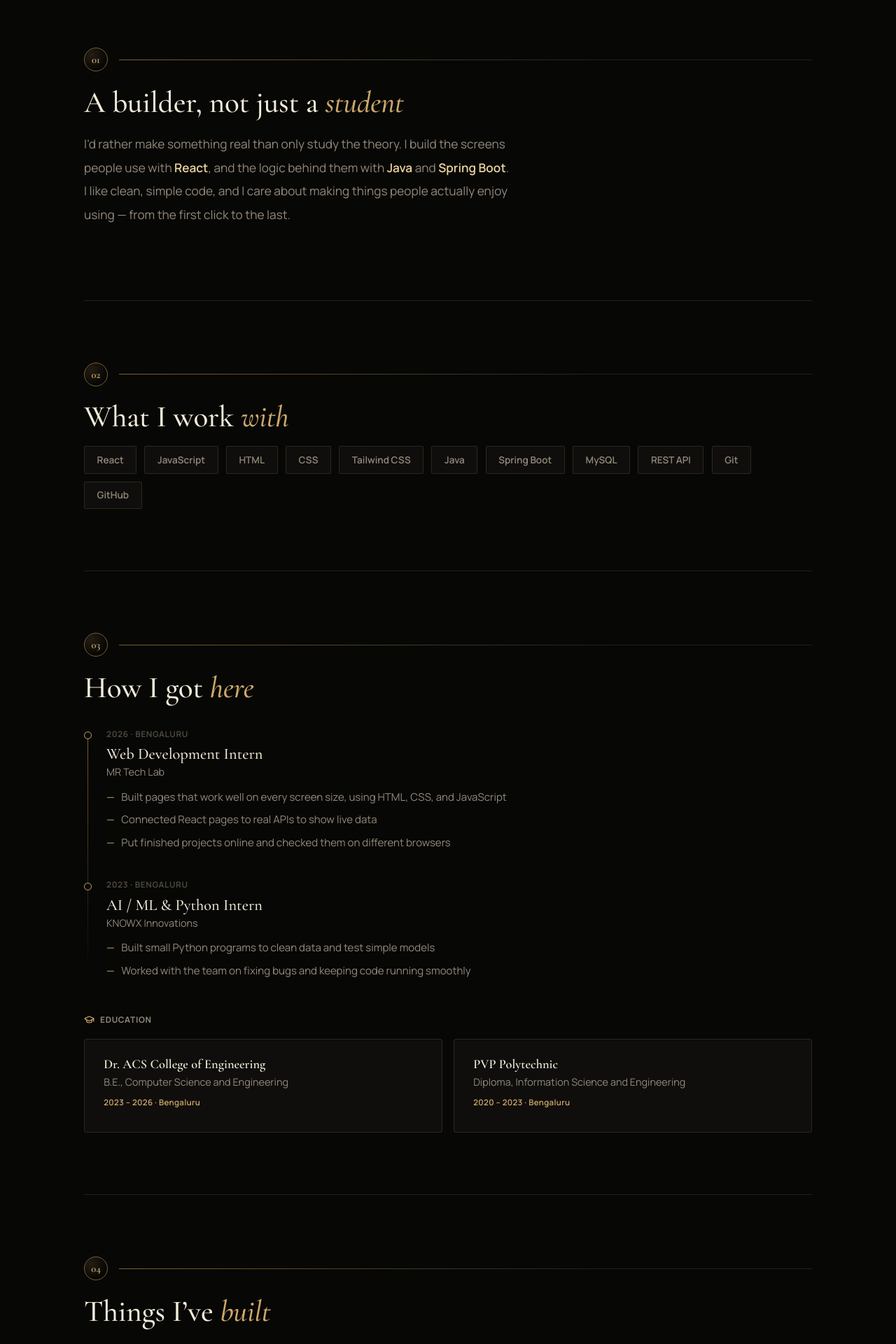
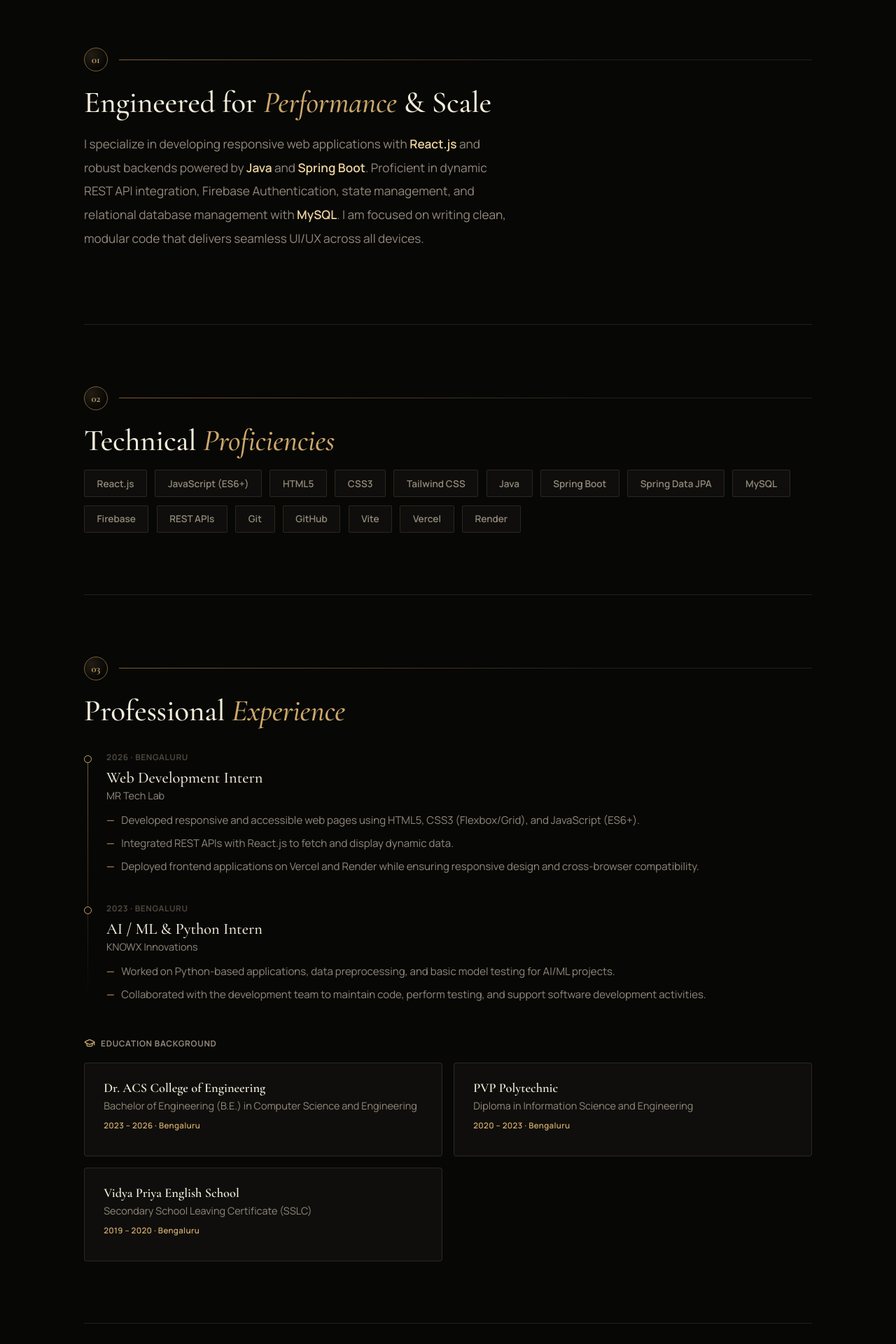
Before and after one commit to RAHUL2525252525/PORTFOLIO, a React (Vite) app: page / in a window 1280 px wide. Shown: the part 820-2740 px from the top of the page at 70% size. Built offline with nearby package versions, Linux system fonts and the light colour scheme.

Commit message:
Update App.jsx

```diff
--- a/src/App.jsx
+++ b/src/App.jsx
@@ -1,19 +1,19 @@
 import { useEffect, useRef, useState } from 'react'
 import {
   Github, Linkedin, Mail, Phone, ArrowUpRight, Sparkles,
-  Code2, Server, Database, Wrench, Award, GraduationCap,
+  Code2, Server, Database, Wrench, Award, GraduationCap, ShieldCheck, Cpu
 } from 'lucide-react'
 import './index.css'
 
 /* ================================================================== */
-/* content — kept in plain, simple words                               */
+/* content — aligned with professional resume details                 */
 /* ================================================================== */
 
 const ROLES = [
   'React Developer',
   'Frontend Developer',
+  'Full Stack Developer',
   'Software Developer',
-  'Java Full Stack Developer',
 ]
 
 const NAV = [
@@ -27,39 +27,40 @@ const NAV = [
 ]
 
 const SKILLS = [
-  'React', 'JavaScript', 'HTML', 'CSS', 'Tailwind CSS',
-  'Java', 'Spring Boot', 'MySQL', 'REST API', 'Git', 'GitHub',
+  'React.js', 'JavaScript (ES6+)', 'HTML5', 'CSS3', 'Tailwind CSS',
+  'Java', 'Spring Boot', 'Spring Data JPA', 'MySQL', 'Firebase',
+  'REST APIs', 'Git', 'GitHub', 'Vite', 'Vercel', 'Render'
 ]
 
-// Real order a request travels: screen, then server, then database, then tools.
+// Architecture request flow: Client -> Server -> Database -> Tooling & Infra
 const STACK_LAYERS = [
   {
     icon: Code2,
-    title: 'What you see',
-    subtitle: 'Frontend',
-    items: ['React', 'Tailwind CSS', 'HTML', 'CSS'],
-    blurb: 'The screens and buttons a person taps.',
+    title: 'Frontend Presentation',
+    subtitle: 'User Interface',
+    items: ['React.js', 'JavaScript (ES6+)', 'HTML5', 'CSS3', 'Tailwind CSS', 'Vite'],
+    blurb: 'Responsive, accessible web screens and component architecture engineered for seamless user interaction.',
   },
   {
     icon: Server,
-    title: 'What runs it',
-    subtitle: 'Backend',
-    items: ['Java', 'Spring Boot', 'REST API'],
-    blurb: 'The logic behind the screen. It answers every request.',
+    title: 'Backend Logic & APIs',
+    subtitle: 'Server Side',
+    items: ['Java', 'Spring Boot', 'Spring Data JPA', 'REST APIs', 'Firebase Auth'],
+    blurb: 'Robust application logic, secure authentication pipelines, and efficient API endpoint handling.',
   },
   {
     icon: Database,
-    title: 'Where data lives',
-    subtitle: 'Database',
-    items: ['MySQL'],
-    blurb: 'Where everything gets saved, and read back later.',
+    title: 'Data Persistence',
+    subtitle: 'Database & Storage',
+    items: ['MySQL', 'Firebase Realtime DB', 'CRUD Operations'],
+    blurb: 'Structured data modeling, relational storage, and real-time state synchronization.',
   },
   {
     icon: Wrench,
-    title: 'How I build it',
-    subtitle: 'Tools',
-    items: ['Git', 'GitHub'],
-    blurb: 'Version control, and where the code lives online.',
+    title: 'Build & Deployment',
+    subtitle: 'Tooling & Hosting',
+    items: ['Git', 'GitHub', 'VS Code', 'IntelliJ IDEA', 'Vercel', 'Render'],
+    blurb: 'Version control, continuous integration workflows, and modern cloud hosting environments.',
   },
 ]
 
@@ -70,9 +71,9 @@ const EXPERIENCE = [
     time: '2026',
     place: 'Bengaluru',
     points: [
-      'Built pages that work well on every screen size, using HTML, CSS, and JavaScript',
-      'Connected React pages to real APIs to show live data',
-      'Put finished projects online and checked them on different browsers',
+      'Developed responsive and accessible web pages using HTML5, CSS3 (Flexbox/Grid), and JavaScript (ES6+).',
+      'Integrated REST APIs with React.js to fetch and display dynamic data.',
+      'Deployed frontend applications on Vercel and Render while ensuring responsive design and cross-browser compatibility.',
     ],
   },
   {
@@ -81,8 +82,8 @@ const EXPERIENCE = [
     time: '2023',
     place: 'Bengaluru',
     points: [
-      'Built small Python programs to clean data and test simple models',
-      'Worked with the team on fixing bugs and keeping code running smoothly',
+      'Worked on Python-based applications, data preprocessing, and basic model testing for AI/ML projects.',
+      'Collaborated with the development team to maintain code, perform testing, and support software development activities.',
     ],
   },
 ]
@@ -91,30 +92,30 @@ const PROJECTS = [
   {
     id: '01',
     title: 'ShopSphere',
-    tag: 'a full-stack online store',
-    desc: 'A complete online shop. People can browse, search, add to cart, and track orders. Behind it, an admin panel manages products, users, and stock.',
-    tech: ['React', 'Spring Boot', 'MySQL', 'REST API'],
-    note: 'The server sleeps to save cost. Give it 30–60 seconds to wake up before the live site loads fully.',
+    tag: 'Full-Stack E-Commerce Web Application',
+    desc: 'A complete full-stack e-commerce web application featuring product browsing, search functionality, cart, wishlist, user authentication, and order management. Includes an admin dashboard to manage products, users, inventory, and orders using CRUD operations.',
+    tech: ['React.js', 'JavaScript (ES6+)', 'Java', 'Spring Boot', 'Spring Data JPA', 'REST APIs', 'MySQL', 'Git'],
+    note: 'Note: Start the backend first (Render free tier may take 30–60 seconds to wake up), then open the frontend.',
     links: [
-      { label: 'Live site', href: 'https://shopsphere-8m8f.vercel.app/' },
-      { label: 'Backend', href: 'https://shopsphere-backend-5umn.onrender.com' },
+      { label: 'Live Site', href: 'https://shopsphere-8m8f.vercel.app/' },
+      { label: 'Backend API', href: 'https://shopsphere-backend-5umn.onrender.com' },
     ],
     featured: true,
   },
   {
     id: '02',
     title: 'AI Exam Companion',
-    tag: 'an exam practice app',
-    desc: 'A practice test app that scores you right away. A built-in AI chatbot explains why an answer was wrong, instead of just marking it incorrect.',
-    tech: ['JavaScript', 'Firebase', 'Groq API'],
-    links: [{ label: 'Live site', href: 'https://ai-exam-companion-ghzc.onrender.com' }],
+    tag: 'AI-Powered Exam Preparation Application',
+    desc: 'Interactive mock test platform with instant score calculation, answer validation, and performance tracking. Integrated Groq API to power an AI chatbot that explains complex concepts and clarifies wrong answers in real-time.',
+    tech: ['HTML5', 'CSS3', 'JavaScript (ES6+)', 'Firebase Authentication', 'Groq API', 'JSON'],
+    links: [{ label: 'Live Site', href: 'https://ai-exam-companion-ghzc.onrender.com' }],
   },
   {
     id: '03',
     title: 'Personal Portfolio',
-    tag: 'an earlier version of this site',
-    desc: 'My first portfolio site. Built to be fast, clean, and easy to read on any device.',
-    tech: ['React', 'Vite', 'CSS'],
+    tag: 'Responsive Developer Portfolio',
+    desc: 'A high-performance personal portfolio website built with modular, reusable React components to showcase projects, technical skills, certifications, and contact information.',
+    tech: ['React.js', 'Vite', 'JavaScript (ES6+)', 'CSS3 (Flexbox & Grid)', 'Vercel'],
   },
 ]
 
@@ -122,12 +123,25 @@ const CERTS = [
   { name: 'Introduction to Java', by: 'Infosys Springboard' },
   { name: 'Cloud Computing', by: 'Infosys Springboard' },
   { name: 'Software Engineering', by: 'Infosys Springboard' },
-  { name: 'AI and Green Skills', by: 'Edunet Foundation, Skills4Future' },
+  { name: 'AI and Green Skills', by: 'Edunet Foundation, Skills4Future Program' },
 ]
 
 const EDUCATION = [
-  { school: 'Dr. ACS College of Engineering', degree: 'B.E., Computer Science and Engineering', time: '2023 – 2026 · Bengaluru' },
-  { school: 'PVP Polytechnic', degree: 'Diploma, Information Science and Engineering', time: '2020 – 2023 · Bengaluru' },
+  {
+    school: 'Dr. ACS College of Engineering',
+    degree: 'Bachelor of Engineering (B.E.) in Computer Science and Engineering',
+    time: '2023 – 2026 · Bengaluru'
+  },
+  {
+    school: 'PVP Polytechnic',
+    degree: 'Diploma in Information Science and Engineering',
+    time: '2020 – 2023 · Bengaluru'
+  },
+  {
+    school: 'Vidya Priya English School',
+    degree: 'Secondary School Leaving Certificate (SSLC)',
+    time: '2019 – 2020 · Bengaluru'
+  },
 ]
 
 const CONTACTS = [
@@ -173,7 +187,7 @@ function useReveal() {
     if (!el) return
     const obs = new IntersectionObserver(
       ([entry]) => { if (entry.isIntersecting) { setInView(true); obs.disconnect() } },
-      { threshold: 0.15 }
+      { threshold: 0.12 }
     )
     obs.observe(el)
     return () => obs.disconnect()
@@ -216,11 +230,9 @@ function useScrolledPast(threshold = 30) {
 }
 
 /* ================================================================== */
-/* small pieces                                                        */
+/* small components                                                   */
 /* ================================================================== */
 
-// section marker: a gold-ringed medallion with the sheet number, joined by
-// a thin gold thread that runs to the section title — the through-line motif.
 function Eyebrow({ index }) {
   return (
     <div className="eyebrow-row">
@@ -231,7 +243,7 @@ function Eyebrow({ index }) {
 }
 
 /* ================================================================== */
-/* app                                                                  */
+/* main application                                                    */
 /* ================================================================== */
 
 export default function App() {
@@ -242,7 +254,6 @@ export default function App() {
 
   const scrollTo = (id) => document.getElementById(id)?.scrollIntoView({ behavior: 'smooth', block: 'start' })
 
-  // gold spotlight that follows the pointer in the hero — a quiet, premium touch
   const handleHeroMove = (e) => {
     const el = heroRef.current
     if (!el) return
@@ -284,12 +295,12 @@ export default function App() {
           <Reveal>
             <div className="hero-eyebrow">
               <span className="pulse" />
-              Open to work · Bengaluru, India
+              Open to Opportunities · Bengaluru, India
             </div>
           </Reveal>
 
           <Reveal delay={80}>
-            <h1 className="hero-name">Hi, I&rsquo;m <span className="shine">Rahul</span>.</h1>
+            <h1 className="hero-name">Hi, I&rsquo;m <span className="shine">Rahul S</span>.</h1>
           </Reveal>
 
           <Reveal delay={140}>
@@ -301,9 +312,7 @@ export default function App() {
 
           <Reveal delay={200}>
             <p className="hero-desc">
-              I&rsquo;m in my final year of a Computer Science degree. I like to build real apps
-              that work — the part you see and click, made with React, and the part that makes
-              it run, made with Java and Spring Boot.
+              Performance-driven Developer and B.E. Computer Science Graduate with hands-on experience in building responsive web applications using React.js, JavaScript (ES6+), Java, Spring Boot, and MySQL.
             </p>
           </Reveal>
 
@@ -320,15 +329,11 @@ export default function App() {
       <section id="about" className="wrap section">
         <Reveal>
           <Eyebrow index="01" />
-          <h2 className="sec-title">A builder, not just a <em>student</em></h2>
+          <h2 className="sec-title">Engineered for <em>Performance</em> & Scale</h2>
         </Reveal>
         <Reveal delay={100}>
           <p className="about-text">
-            I&rsquo;d rather make something real than only study the theory. I build the screens
-            people use with <strong>React</strong>, and the logic behind them with{' '}
-            <strong>Java</strong> and <strong>Spring Boot</strong>. I like clean, simple code,
-            and I care about making things people actually enjoy using — from the first click to
-            the last.
+            I specialize in developing responsive web applications with <strong>React.js</strong> and robust backends powered by <strong>Java</strong> and <strong>Spring Boot</strong>. Proficient in dynamic REST API integration, Firebase Authentication, state management, and relational database management with <strong>MySQL</strong>. I am focused on writing clean, modular code that delivers seamless UI/UX across all devices.
           </p>
         </Reveal>
       </section>
@@ -337,11 +342,11 @@ export default function App() {
       <section id="skills" className="wrap section">
         <Reveal>
           <Eyebrow index="02" />
-          <h2 className="sec-title">What I work <em>with</em></h2>
+          <h2 className="sec-title">Technical <em>Proficiencies</em></h2>
         </Reveal>
         <div className="skill-cloud">
           {SKILLS.map((s, i) => (
-            <Reveal key={s} delay={i * 35} as="span" className="panel skill-pill">
+            <Reveal key={s} delay={i * 30} as="span" className="panel skill-pill">
               {s}
             </Reveal>
           ))}
@@ -352,7 +357,7 @@ export default function App() {
       <section id="experience" className="wrap section">
         <Reveal>
           <Eyebrow index="03" />
-          <h2 className="sec-title">How I got <em>here</em></h2>
+          <h2 className="sec-title">Professional <em>Experience</em></h2>
         </Reveal>
 
         <div className="timeline">
@@ -371,7 +376,7 @@ export default function App() {
 
         <Reveal delay={100}>
           <div className="edu-label">
-            <GraduationCap size={15} color="var(--gold)" /> Education
+            <GraduationCap size={16} color="var(--gold)" /> Education Background
           </div>
           <div className="edu-grid">
             {EDUCATION.map((ed) => (
@@ -389,7 +394,7 @@ export default function App() {
       <section id="projects" className="wrap section">
         <Reveal>
           <Eyebrow index="04" />
-          <h2 className="sec-title">Things I&rsquo;ve <em>built</em></h2>
+          <h2 className="sec-title">Featured <em>Projects</em></h2>
         </Reveal>
 
         <div className="project-list">
@@ -397,7 +402,7 @@ export default function App() {
             <Reveal key={p.id} delay={i * 100} className="panel project-card">
               <div className="project-heading">
                 <h3>{p.title}</h3>
-                {p.featured && <span className="project-flag">Featured</span>}
+                {p.featured && <span className="project-flag">Featured Full Stack</span>}
               </div>
               <p className="project-tag">{p.tag}</p>
               <p className="project-desc">{p.desc}</p>
@@ -423,7 +428,7 @@ export default function App() {
       <section id="certifications" className="wrap section">
         <Reveal>
           <Eyebrow index="05" />
-          <h2 className="sec-title">Always learning <em>something new</em></h2>
+          <h2 className="sec-title">Certifications &amp; <em>Learning</em></h2>
         </Reveal>
         <div className="cert-grid">
           {CERTS.map((c, i) => (
@@ -442,10 +447,9 @@ export default function App() {
       <section id="stack" className="wrap section">
         <Reveal>
           <Eyebrow index="06" />
-          <h2 className="sec-title">How a request moves through my <em>apps</em></h2>
+          <h2 className="sec-title">Application Architecture &amp; <em>Data Flow</em></h2>
           <p className="sec-desc">
-            Top to bottom — the screen you tap, the server that answers, the database that
-            remembers, held together by the tools I use every day.
+            A structured breakdown of client request handling, middleware processing, database persistence, and deployment infrastructure.
           </p>
         </Reveal>
 
@@ -480,8 +484,8 @@ export default function App() {
       <section id="contact" className="wrap section">
         <Reveal>
           <Eyebrow index="07" />
-          <h2 className="contact-title">Let&rsquo;s build <em>something good.</em></h2>
-          <p className="sec-desc">Open to full-stack and frontend roles. Based in Bengaluru, happy to work remote.</p>
+          <h2 className="contact-title">Let&rsquo;s Connect &amp; <em>Build Together.</em></h2>
+          <p className="sec-desc">Open to React, Frontend, Full Stack, and Software Engineering roles. Based in Bengaluru, India.</p>
         </Reveal>
 
         <div className="contact-grid">
@@ -507,7 +511,7 @@ export default function App() {
         <div className="wrap footer-inner">
           <span className="footer-meta">© {new Date().getFullYear()} Rahul S</span>
           <span className="footer-meta" style={{ display: 'inline-flex', alignItems: 'center', gap: '0.4rem' }}>
-            <Sparkles size={13} /> built with React
+            <Sparkles size={13} /> Crafted with React.js &amp; CSS3
           </span>
         </div>
       </footer>
```
